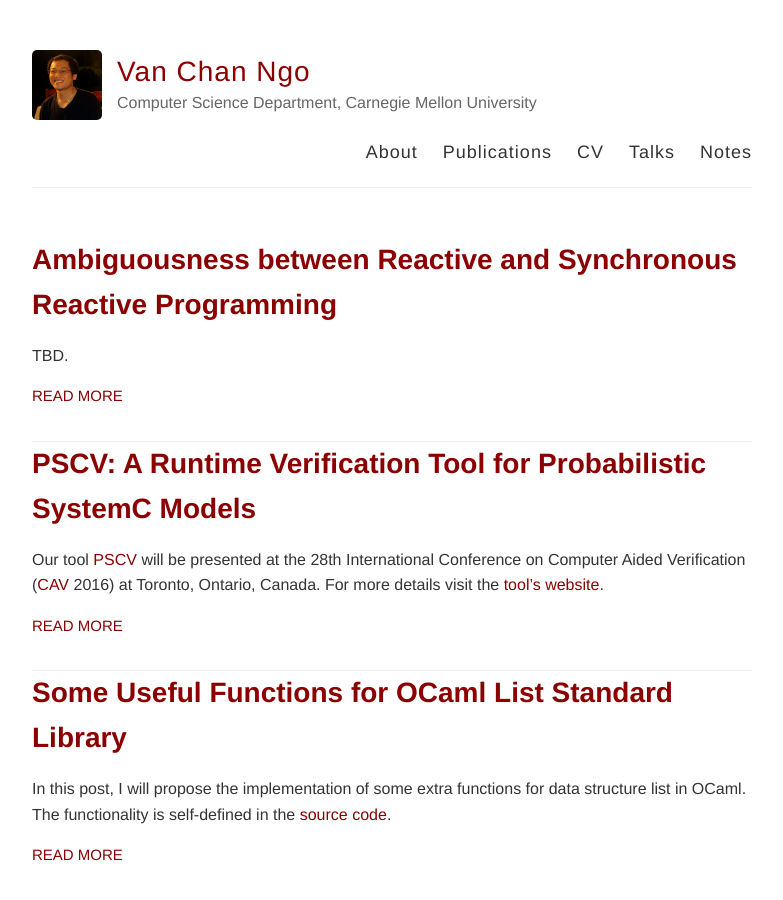
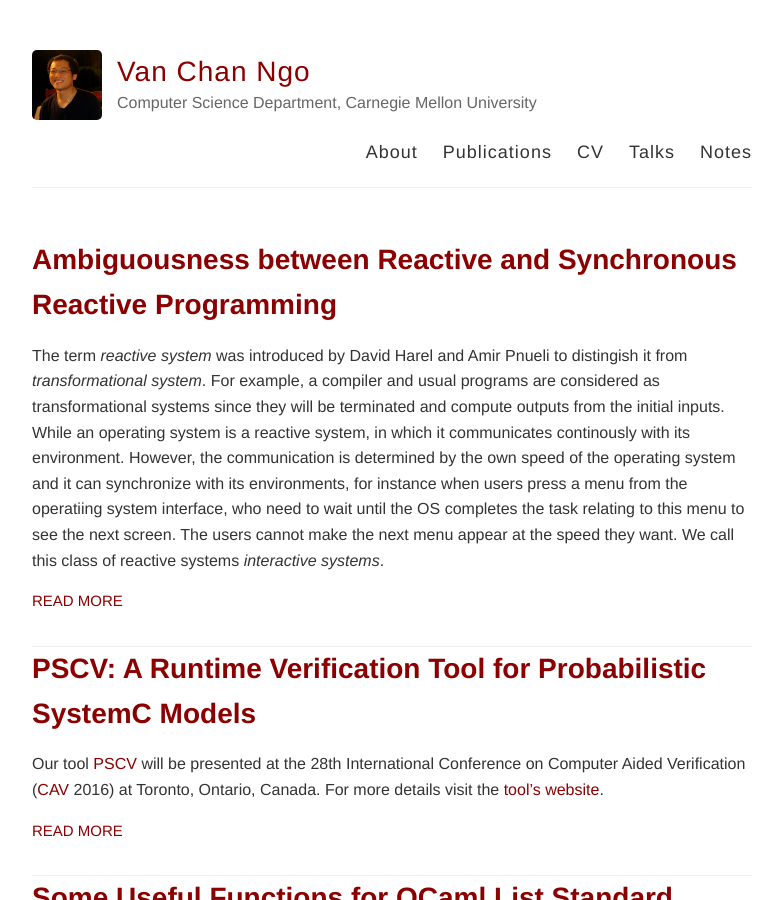
Before and after one commit to channgo2203/channgo2203.github.io, a Jekyll site: the page built from index.html, in a window 1280 px wide and 900 px high. Shown: the whole window, without its empty margins (248-1031 px from the left). Built offline with Jekyll 4.4.1, drawn with Linux system fonts in a browser that asks for light colours.

Commit message:
Updated 2016-06-01-reactiveprogramming.md

```diff
--- a/_posts/2016-06-01-reactiveprogramming.md
+++ b/_posts/2016-06-01-reactiveprogramming.md
@@ -4,4 +4,10 @@
 published: true
 ---
 
-TBD.
+The term _reactive system_ was introduced by David Harel and Amir Pnueli to distingish it from _transformational system_. For example, a compiler and usual programs are considered as transformational systems since they will be terminated and compute outputs from the initial inputs. While an operating system is a reactive system, in which it communicates continously with its environment. However, the communication is determined by the own speed of the operating system and it can synchronize with its environments, for instance when users press a menu from the operatiing system interface, who need to wait until the OS completes the task relating to this menu to see the next screen. The users cannot make the next menu appear at the speed they want. We call this class of reactive systems _interactive systems_.
+
+_Synchronous reactive system_ is an instance of of reactive system. It is different from the interactive systems in the sense that it interacts with its environment at the speed of the environment, meaning that the environment cannot wait. Typical examples are cyber physical systems, real-time safety-critical embedded systems (e.g., nuclear reactors, fly by wire systems).
+
+In general, reactive systems can be implemented by a single infinite loop, in which two schemes are used as follows.
+
+<script src="https://gist.github.com/channgo2203/c4b008f5f80966d72b0f08a0d1476032.js"></script>
```
